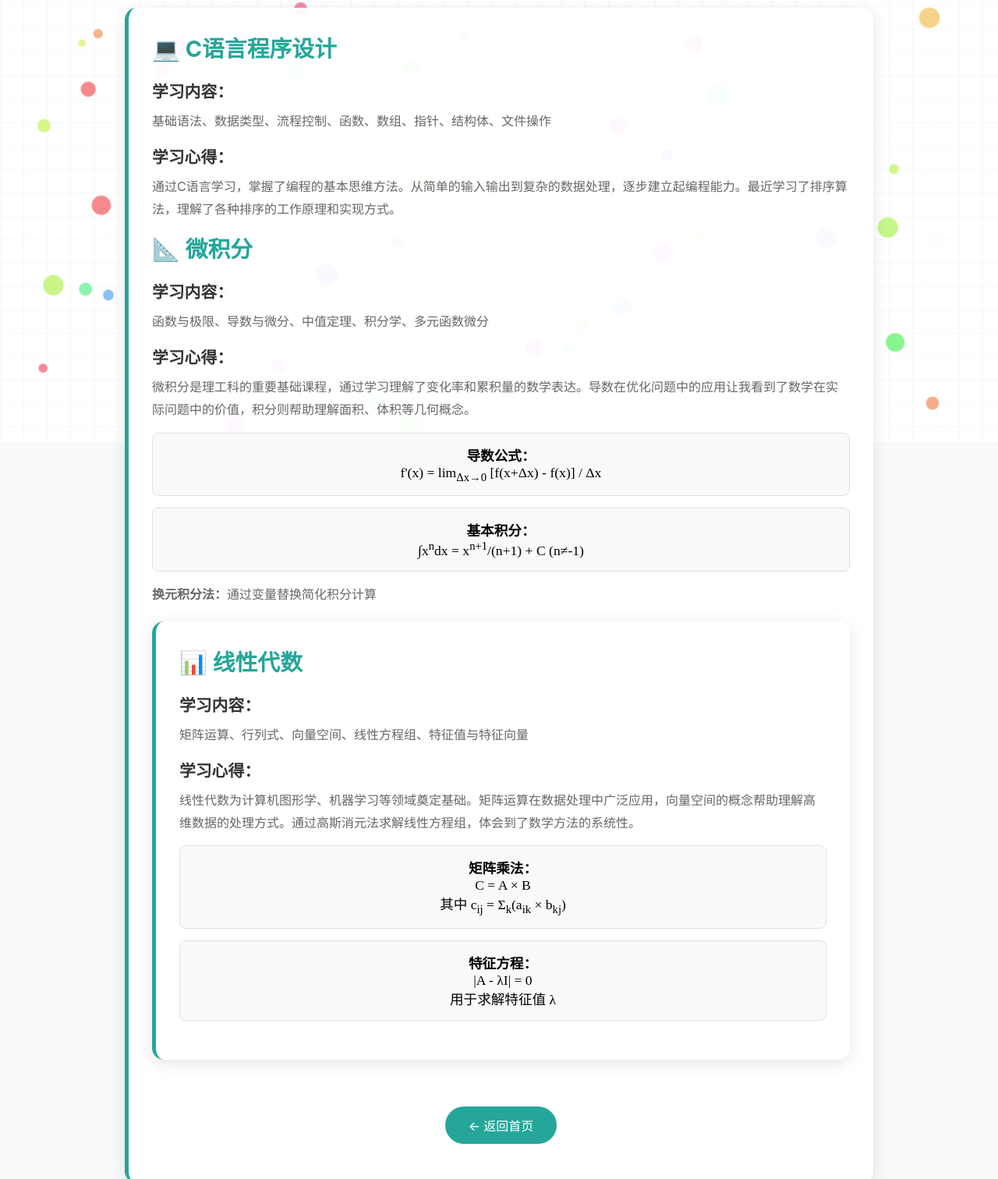
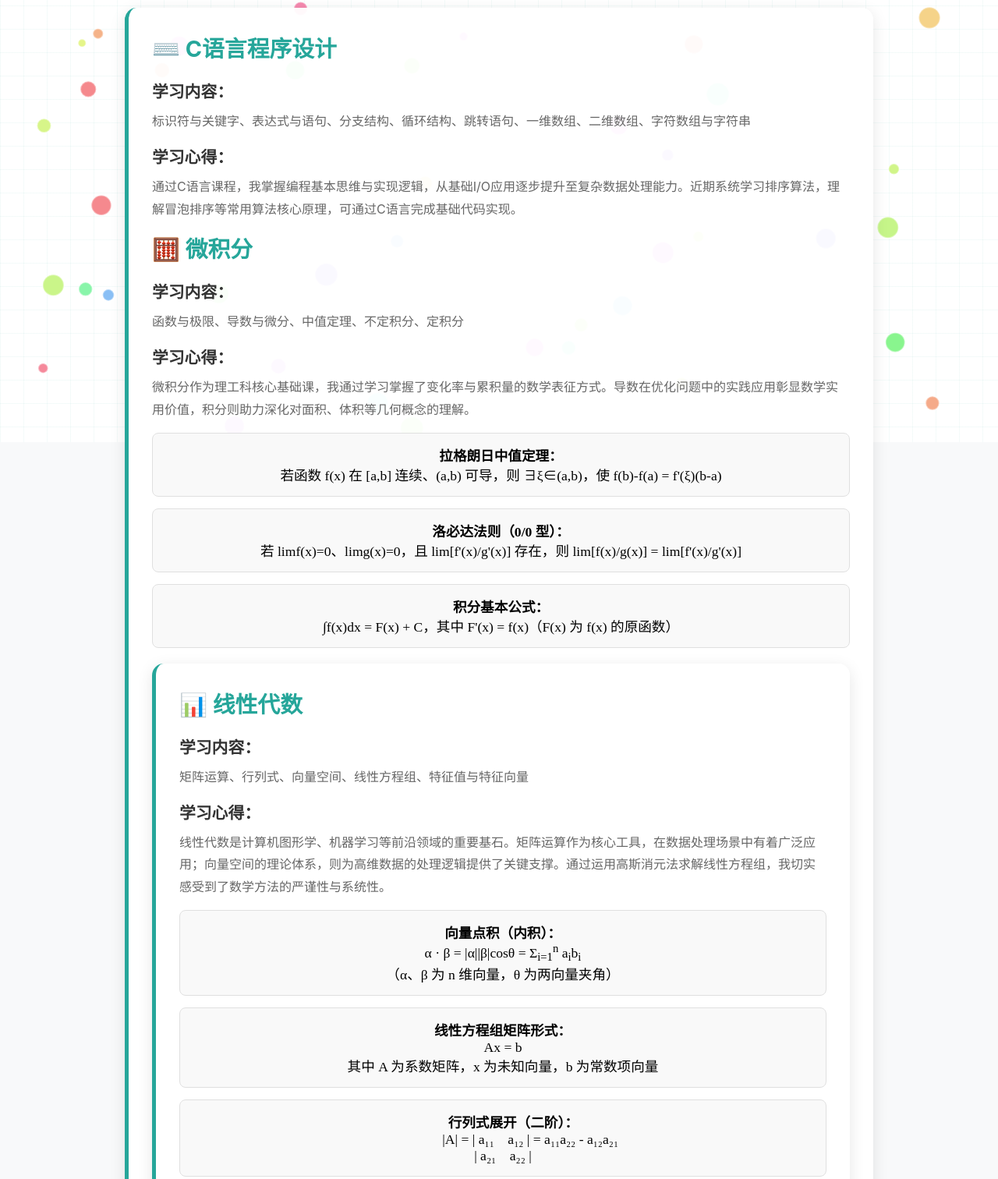
Before and after one commit to Leukimzy/picturezgr, a plain HTML site: page web/study.html in a window 1280 px wide. Shown: the part 233-1745 px from the top of the page at 78% size. Drawn offline with Linux system fonts and the light colour scheme; animation ran at ten frames a second.

Commit message:
更新线性代数公式+修复二阶行列式排版错位

```diff
--- a/web/study.html
+++ b/web/study.html
@@ -2,6 +2,7 @@
 <!DOCTYPE html>
 <html lang="zh-CN">
 <head>
+<meta name="viewport" content="width=device-width, initial-scale=1, user-scalable=no">
     <meta charset="UTF-8">
     <meta name="viewport" content="width=device-width, initial-scale=1.0">
     <title>课程学习 - 吟游诗人</title>
@@ -151,13 +152,13 @@
         </div>
 
         <div class="course-section">
-            <h2>💻 C语言程序设计</h2>
+            <h2>⌨️ C语言程序设计</h2>
             <div class="course-content">
                 <h3>学习内容：</h3>
-                <p>基础语法、数据类型、流程控制、函数、数组、指针、结构体、文件操作</p>
+                <p>标识符与关键字、表达式与语句、分支结构、循环结构、跳转语句、一维数组、二维数组、字符数组与字符串</p>
 
                 <h3>学习心得：</h3>
-                <p>通过C语言学习，掌握了编程的基本思维方法。从简单的输入输出到复杂的数据处理，逐步建立起编程能力。最近学习了排序算法，理解了各种排序的工作原理和实现方式。</p>
+                <p>通过C语言课程，我掌握编程基本思维与实现逻辑，从基础I/O应用逐步提升至复杂数据处理能力。近期系统学习排序算法，理解冒泡排序等常用算法核心原理，可通过C语言完成基础代码实现。</p>
 
                 <div class="code-block>
 // 选择排序算法实现
@@ -188,25 +189,30 @@ int main() {
         </div>
 
         <div class="course-section">
-            <h2>📐 微积分</h2>
+            <h2>🧮 微积分</h2>
             <div class="course-content">
                 <h3>学习内容：</h3>
-                <p>函数与极限、导数与微分、中值定理、积分学、多元函数微分</p>
+                <p>函数与极限、导数与微分、中值定理、不定积分、定积分</p>
 
                 <h3>学习心得：</h3>
-                <p>微积分是理工科的重要基础课程，通过学习理解了变化率和累积量的数学表达。导数在优化问题中的应用让我看到了数学在实际问题中的价值，积分则帮助理解面积、体积等几何概念。</p>
+                <p>微积分作为理工科核心基础课，我通过学习掌握了变化率与累积量的数学表征方式。导数在优化问题中的实践应用彰显数学实用价值，积分则助力深化对面积、体积等几何概念的理解。</p>
 
           <div class="formula">
-                    <strong>导数公式：</strong><br>
-                    f'(x) = lim<sub>Δx→0</sub> [f(x+Δx) - f(x)] / Δx
+    <strong>拉格朗日中值定理：</strong><br>
+    若函数 f(x) 在 [a,b] 连续、(a,b) 可导，则 ∃ξ∈(a,b)，使 f(b)-f(a) = f'(ξ)(b-a)
 </div>
 
 <div class="formula">
-                    <strong>基本积分：</strong><br>
-                    ∫x<sup>n</sup>dx = x<sup>n+1</sup>/(n+1) + C (n≠-1)
+    <strong>洛必达法则（0/0 型）：</strong><br>
+    若 limf(x)=0、limg(x)=0，且 lim[f'(x)/g'(x)] 存在，则 lim[f(x)/g(x)] = lim[f'(x)/g'(x)]
 </div>
 
-                <p><strong>换元积分法：</strong>通过变量替换简化积分计算</p>
+<div class="formula">
+    <strong>积分基本公式：</strong><br>
+    ∫f(x)dx = F(x) + C，其中 F'(x) = f(x)（F(x) 为 f(x) 的原函数）
+</div>
+
+
             </div>
         </div>
 
@@ -217,18 +223,23 @@ int main() {
                 <p>矩阵运算、行列式、向量空间、线性方程组、特征值与特征向量</p>
 
                 <h3>学习心得：</h3>
-                <p>线性代数为计算机图形学、机器学习等领域奠定基础。矩阵运算在数据处理中广泛应用，向量空间的概念帮助理解高维数据的处理方式。通过高斯消元法求解线性方程组，体会到了数学方法的系统性。</p>
+                <p>线性代数是计算机图形学、机器学习等前沿领域的重要基石。矩阵运算作为核心工具，在数据处理场景中有着广泛应用；向量空间的理论体系，则为高维数据的处理逻辑提供了关键支撑。通过运用高斯消元法求解线性方程组，我切实感受到了数学方法的严谨性与系统性。</p>
 
               <div class="formula">
-                    <strong>矩阵乘法：</strong><br>
-                    C = A × B<br>
-                    其中 c<sub>ij</sub> = Σ<sub>k</sub>(a<sub>ik</sub> × b<sub>kj</sub>)
+    <strong>向量点积（内积）：</strong><br>
+    α · β = |α||β|cosθ = Σ<sub>i=1</sub><sup>n</sup> a<sub>i</sub>b<sub>i</sub><br>
+    （α、β 为 n 维向量，θ 为两向量夹角）
 </div>
 
 <div class="formula">
-                    <strong>特征方程：</strong><br>
-                    |A - λI| = 0<br>
-                    用于求解特征值 λ
+    <strong>线性方程组矩阵形式：</strong><br>
+    Ax = b<br>
+    其中 A 为系数矩阵，x 为未知向量，b 为常数项向量
+</div>
+
+<div class="formula">
+    <strong>&nbsp;&nbsp;&nbsp;&nbsp;&nbsp;&nbsp;行列式展开（二阶）：</strong><br>
+    &nbsp;&nbsp;&nbsp;&nbsp;&nbsp;&nbsp;&nbsp;&nbsp;&nbsp;&nbsp;&nbsp;&nbsp;&nbsp;&nbsp;&nbsp;&nbsp;|A| = | a₁₁  &nbsp;&nbsp; a₁₂ | = a₁₁a₂₂ - a₁₂a₂₁<br> | a₂₁  &nbsp;&nbsp; a₂₂ |
 </div>
             </div>
         </div>
```
Also changed, not shown: index.html (+20 -17 lines). Lines whose indentation alone changed are shown as unchanged.
